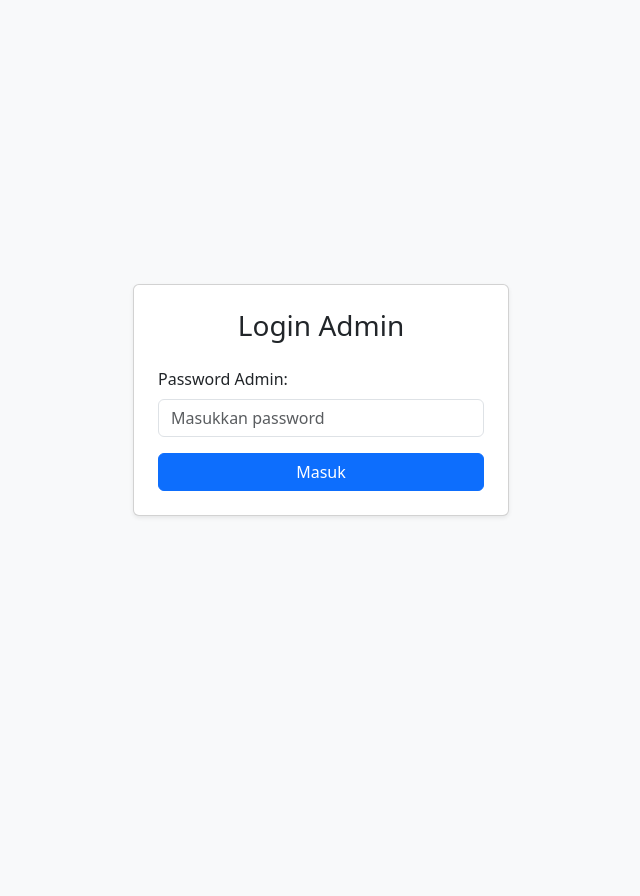
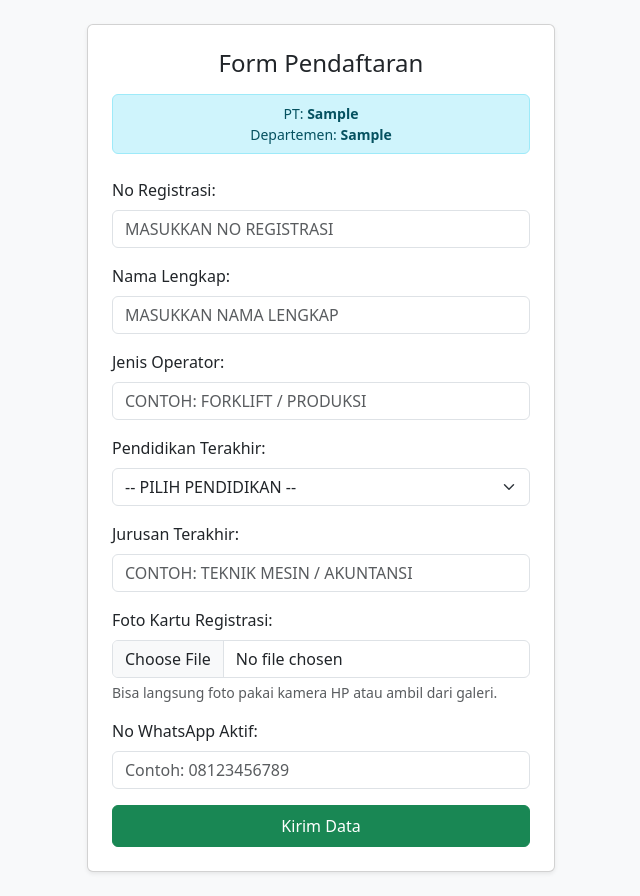
Before and after one commit to urusaitomodachi-design/sistem-rekrutment, a Flask app: template templates/login.html in a window 1280 px wide. Shown: the whole page, without its empty margins (319-959 px from the left). Before the commit the page ends 517 px from the top, so only its background shows below. Run offline with Flask 3, Linux system fonts and the light colour scheme; the template is opened without the code that fills it: most values are stand-ins (such as "Sample title", 1, 10 or a date in 2020).

Commit message:
Update login.html

```diff
--- a/templates/login.html
+++ b/templates/login.html
@@ -3,22 +3,63 @@
 <head>
     <meta charset="UTF-8">
     <meta name="viewport" content="width=device-width, initial-scale=1.0">
-    <title>Login Admin Rekrutmen</title>
+    <title>Form Pendaftaran Kandidat</title>
     <link href="https://cdn.jsdelivr.net/npm/bootstrap@5.3.0/dist/css/bootstrap.min.css" rel="stylesheet">
 </head>
-<body class="bg-light d-flex align-items-center py-4" style="min-height: 100vh;">
-    <div class="container" style="max-width: 400px;">
+<body class="bg-light py-4">
+    <div class="container px-3" style="max-width: 500px;">
         <div class="card shadow-sm p-4">
-            <h3 class="text-center mb-4">Login Admin</h3>
-            {% if error %}
-            <div class="alert alert-danger py-2 text-small">{{ error }}</div>
-            {% endif %}
-            <form method="POST">
+            <h4 class="text-center mb-3">Form Pendaftaran</h4>
+            <div class="alert alert-info py-2 text-center small mb-4">
+                PT: <b>{{ session_info[1] }}</b><br>
+                Departemen: <b>{{ session_info[2] }}</b>
+            </div>
+
+            <form method="POST" enctype="multipart/form-data">
                 <div class="mb-3">
-                    <label class="form-label">Password Admin:</label>
-                    <input type="password" name="password" class="form-control" placeholder="Masukkan password" required>
+                    <label class="form-label">No Registrasi:</label>
+                    <input type="text" name="reg_no" class="form-control text-uppercase" placeholder="Masukkan No Registrasi" required>
                 </div>
-                <button type="submit" class="btn btn-primary w-100">Masuk</button>
+                <div class="mb-3">
+                    <label class="form-label">Nama Lengkap:</label>
+                    <input type="text" name="full_name" class="form-control text-uppercase" placeholder="Masukkan Nama Lengkap" required>
+                </div>
+                <div class="mb-3">
+                    <label class="form-label">Jenis Operator:</label>
+                    <input type="text" name="operator_type" class="form-control text-uppercase" placeholder="Contoh: Forklift / Produksi" required>
+                </div>
+                <div class="mb-3">
+                    <label class="form-label">Pendidikan Terakhir:</label>
+                    <select name="education" class="form-select text-uppercase" required>
+                        <option value="" disabled selected>-- Pilih Pendidikan --</option>
+                        <option value="SD">SD</option>
+                        <option value="SMP">SMP</option>
+                        <option value="SMA">SMA</option>
+                        <option value="SMK">SMK</option>
+                        <option value="MA">MA</option>
+                        <option value="PAKET C">PAKET C</option>
+                        <option value="D1">D1</option>
+                        <option value="D2">D2</option>
+                        <option value="D3">D3</option>
+                        <option value="D4">D4</option>
+                        <option value="S1">S1</option>
+                        <option value="S2">S2</option>
+                    </select>
+                </div>
+                <div class="mb-3">
+                    <label class="form-label">Jurusan Terakhir:</label>
+                    <input type="text" name="major" class="form-control text-uppercase" placeholder="Contoh: Teknik Mesin / Akuntansi" required>
+                </div>
+                <div class="mb-3">
+                    <label class="form-label">Foto Kartu Registrasi:</label>
+                    <input type="file" name="reg_card" class="form-control" accept="image/*" required>
+                    <div class="form-text text-muted small">Bisa langsung foto pakai kamera HP atau ambil dari galeri.</div>
+                </div>
+                <div class="mb-3">
+                    <label class="form-label">No WhatsApp Aktif:</label>
+                    <input type="tel" name="whatsapp" class="form-control" placeholder="Contoh: 08123456789" required>
+                </div>
+                <button type="submit" class="btn btn-success w-100 py-2">Kirim Data</button>
             </form>
         </div>
     </div>
```
